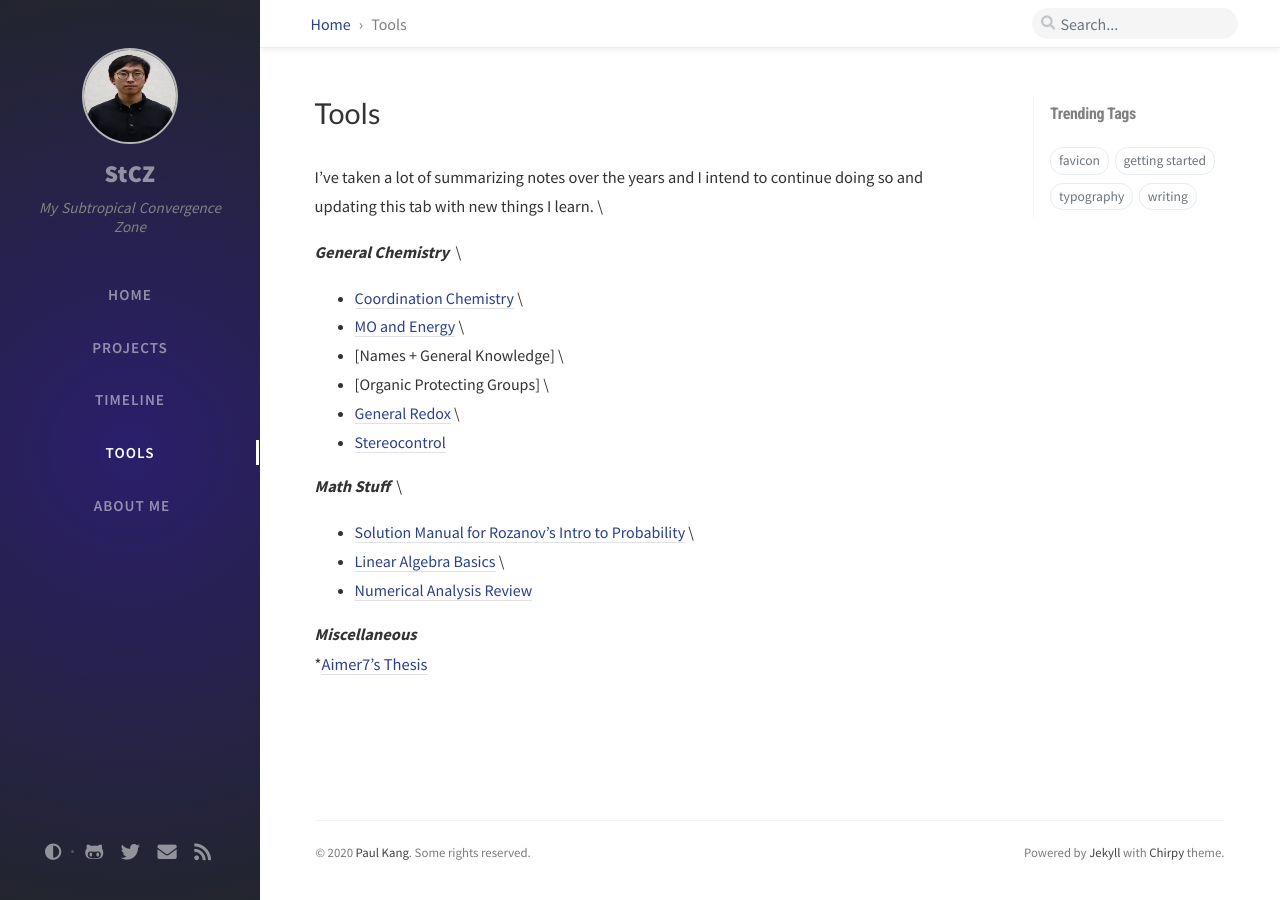
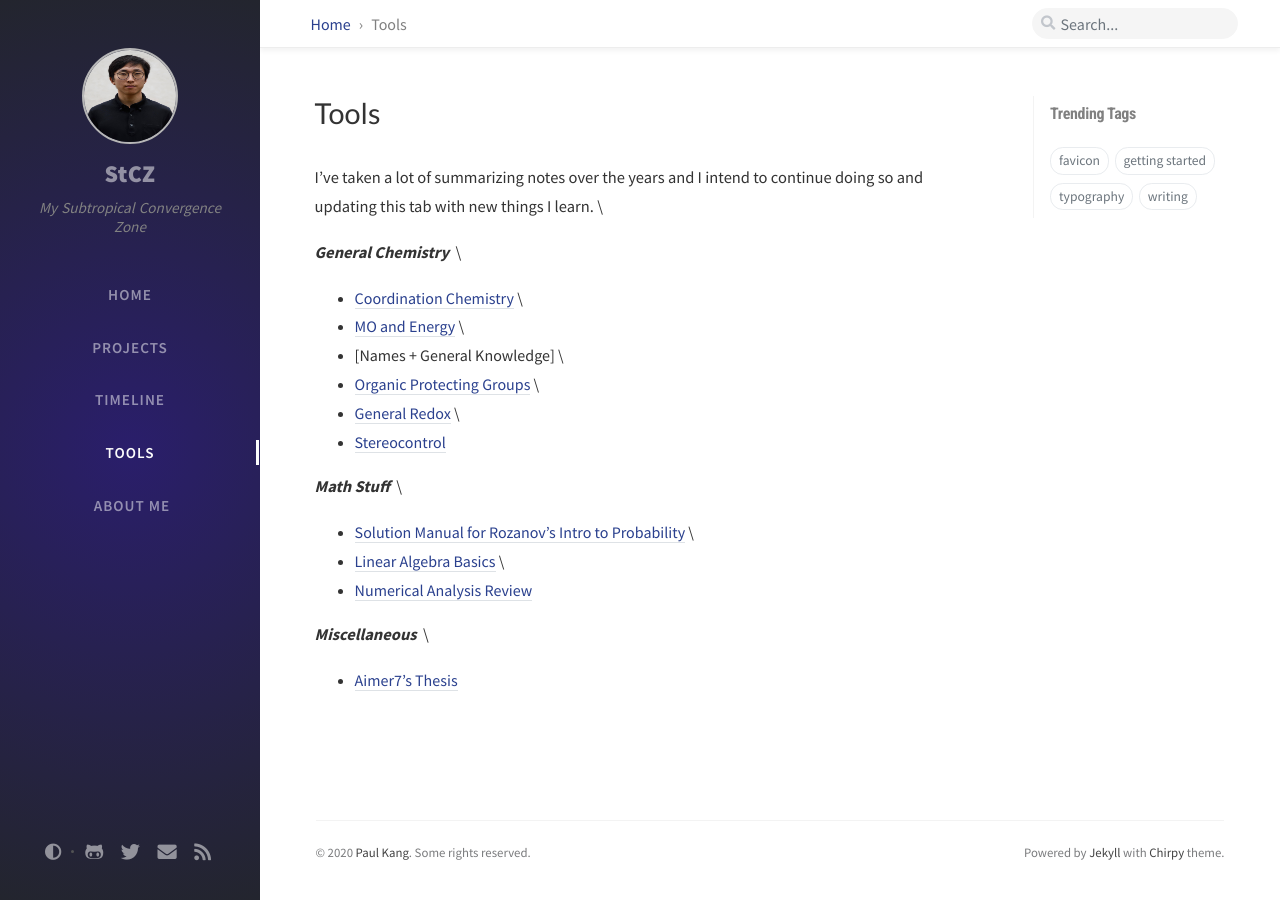
Before and after one commit to neopaulitan/neopaulitan.github.io, a Jekyll site: the page built from _tabs/tools.md, in a window 1280 px wide. Built offline with Jekyll 4.4.1, drawn with Linux system fonts in a browser that asks for light colours; nearby versions of some CDN libraries; comment, search, counter and statistics services are not loaded; part of the change alters nothing that is shown.

```diff
--- a/_tabs/tools.md
+++ b/_tabs/tools.md
@@ -20,11 +20,12 @@ I've taken a lot of summarizing notes over the years and I intend to continue do
 * [Numerical Analysis Review]
 
 ***Miscellaneous*** \
-*[Aimer7's Thesis]
+* [Aimer7's Thesis]
 
 [Coordination Chemistry]: ../docs/past/chemistry/CoordChem_Overview.pdf
 [MO and Energy]: ../docs/past/chemistry/General_MO_and_Energics.pdf
 [Names + General]: ../docs/past/chemistry/Names+General_Knowledge.pdf
+[Organic Protecting Groups]: ../docs/past/chemistry/Protecting_Groups.pdf
 [General Redox]: ../docs/past/chemistry/Redox.pdf
 [Stereocontrol]: ../docs/past/chemistry/Stereocontrol.pdf
 [Solution Manual for Rozanov's Intro to Probability]: ../docs/past/math/solnmanual_rozanov.pdf
```
